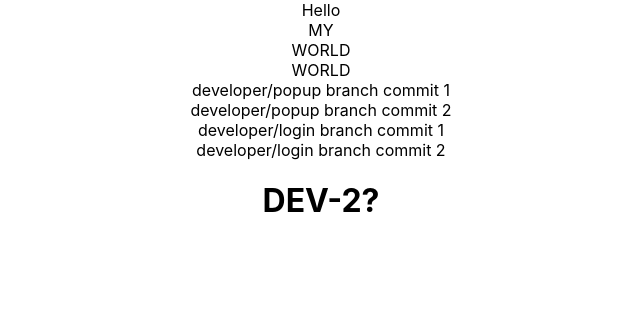
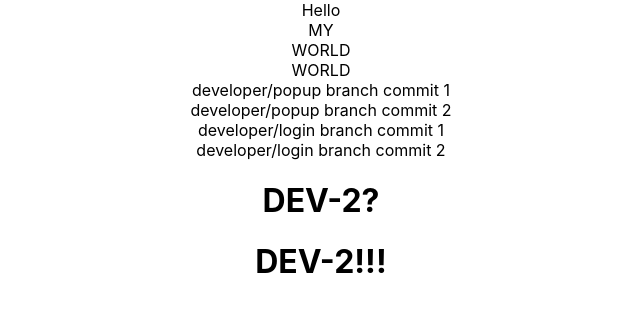
Before and after one commit to zemosamurai/git-flow, a React (Create React App) app: page / in a window 1280 px wide. Shown: the top 312 px of the page, without its empty margins (319-959 px from the left). Built offline with nearby package versions, Linux system fonts and the light colour scheme.

Commit message:
DEV-2!!!

```diff
--- a/src/App.tsx
+++ b/src/App.tsx
@@ -14,6 +14,7 @@ function App() {
             <div>developer/login branch commit 2</div>
             <div>
                 <h1>DEV-2?</h1>
+                <h1>DEV-2!!!</h1>
             </div>
         </div>
     );
```
